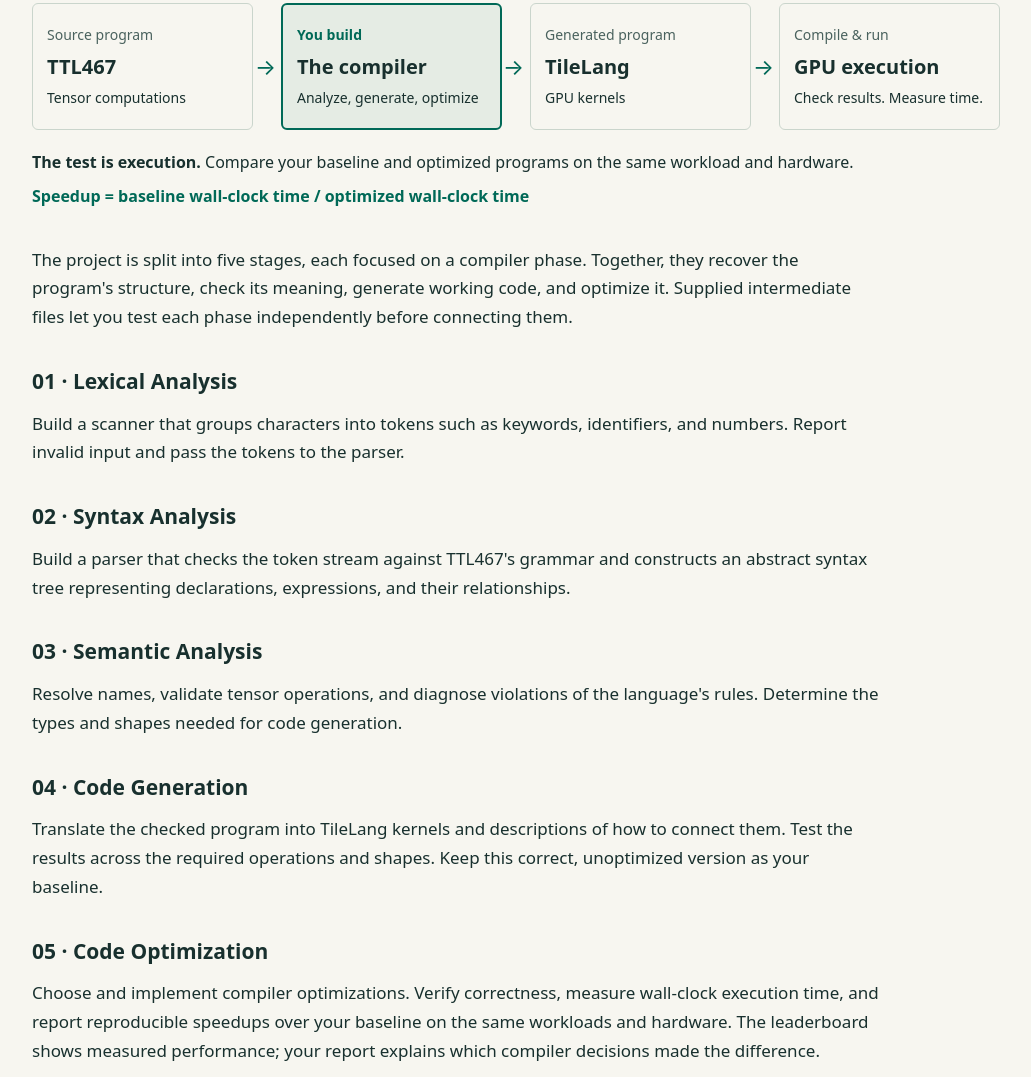
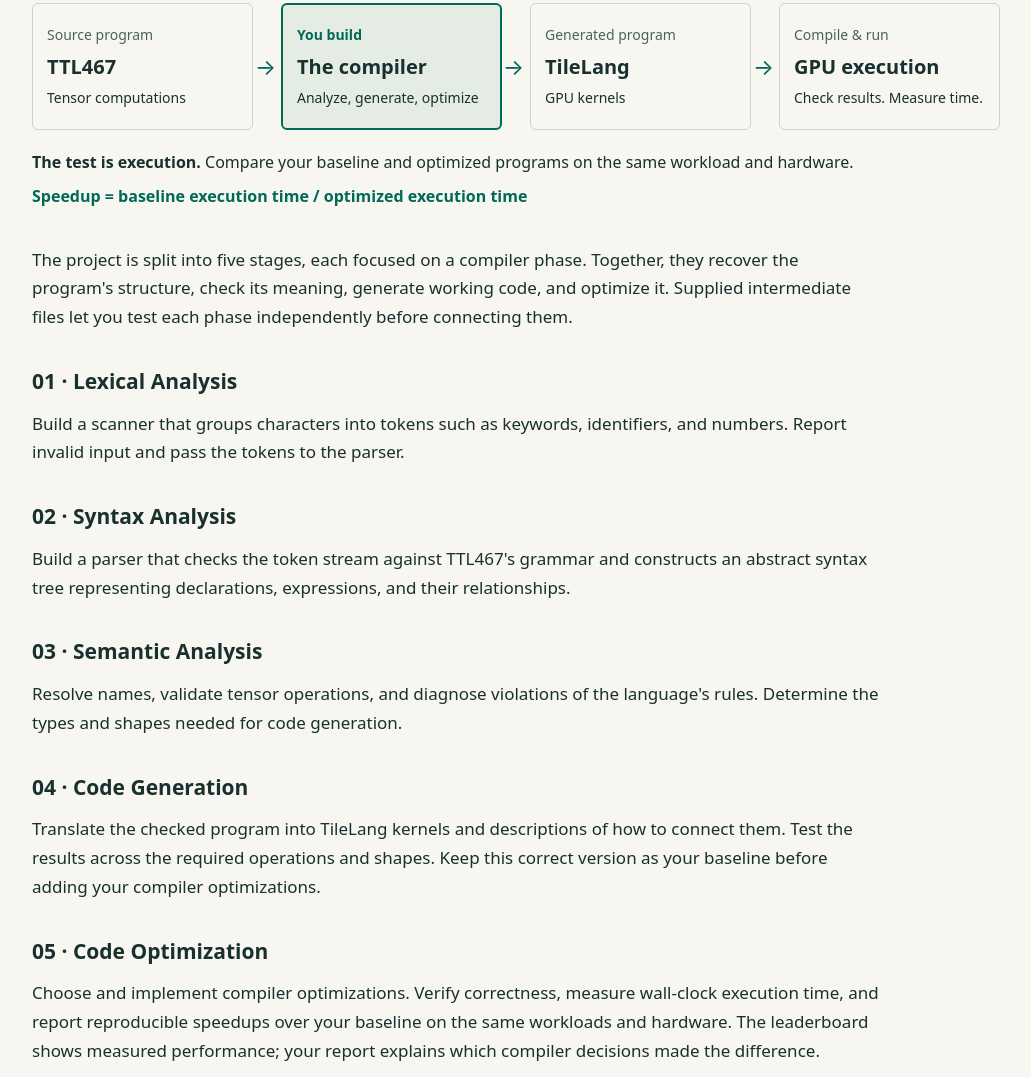
Before and after one commit to jianwen-zhu/2026-fall-ece467-jzhu, a plain HTML site: page index.html in a window 1280 px wide. Shown: the part 3129-4206 px from the top of the page, without its empty margins (124-1155 px from the left). Drawn offline with Linux system fonts and the light colour scheme.

Commit message:
Clarify execution-time speedup and student compiler baseline

```diff
--- a/index.html
+++ b/index.html
@@ -102,7 +102,7 @@ build and test on a GPU.</p>
 <li><span class="pipeline-label">Generated program</span><strong>TileLang</strong><span>GPU kernels</span></li>
 <li><span class="pipeline-label">Compile &amp; run</span><strong>GPU execution</strong><span>Check results. Measure time.</span></li>
 </ol>
-<figcaption id="pipeline-caption"><strong>The test is execution.</strong> Compare your baseline and optimized programs on the same workload and hardware.<span class="pipeline-metric">Speedup = baseline wall-clock time / optimized wall-clock time</span></figcaption>
+<figcaption id="pipeline-caption"><strong>The test is execution.</strong> Compare your baseline and optimized programs on the same workload and hardware.<span class="pipeline-metric">Speedup = baseline execution time / optimized execution time</span></figcaption>
 </figure>
 
 <p>The project is split into five stages, each focused on a compiler
@@ -124,7 +124,8 @@ generation.</p>
 <h3 id="code-generation">04 · Code Generation</h3>
 <p>Translate the checked program into TileLang kernels and descriptions
 of how to connect them. Test the results across the required operations
-and shapes. Keep this correct, unoptimized version as your baseline.</p>
+and shapes. Keep this correct version as your baseline before adding
+your compiler optimizations.</p>
 <h3 id="code-optimization">05 · Code Optimization</h3>
 <p>Choose and implement compiler optimizations. Verify correctness,
 measure wall-clock execution time, and report reproducible speedups over
```
